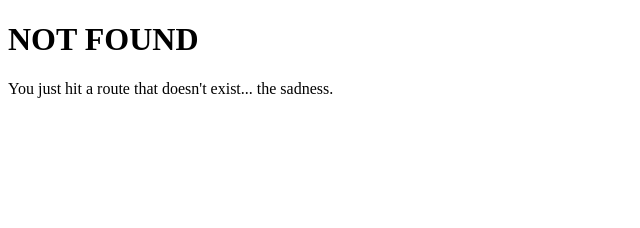
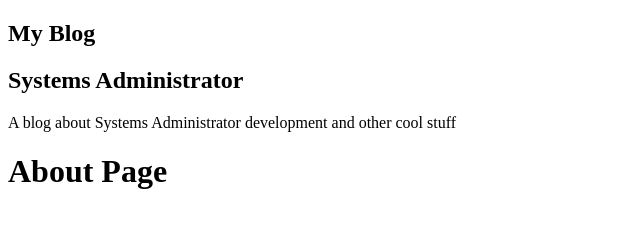
Before and after one commit to leandro-matos/gatsby-blog, a Gatsby site: page /about in a window 1280 px wide. Before the commit this address had no page. Shown: the whole page, without its empty margins (0-640 px from the left). Built offline with nearby package versions, Linux system fonts and the light colour scheme; Gatsby itself is replaced by a stand-in of ours.

Commit message:
Refatorando o Profile e inclusão da página About

```diff
--- a/gatsby-config.js
+++ b/gatsby-config.js
@@ -1,7 +1,8 @@
 module.exports = {
   siteMetadata: {
     title: `My Blog`,
-    description: `A blog about frontend development and other cool stuff`,
+    position: `Systems Administrator`,
+    description: `A blog about Systems Administrator development and other cool stuff`,
     author: `@leandro-matos`,
   },
   plugins: [
--- /dev/null
+++ b/src/components/Profile/index.js
@@ -0,0 +1,30 @@
+import React from 'react'
+import { useStaticQuery, graphql } from 'gatsby'
+
+const Profile = () => {
+  const {
+   site: {
+    siteMetadata: { title, position, description },
+    }
+   } = useStaticQuery(graphql`
+      query MySiteMetadata {
+        site {
+          siteMetadata {
+            title
+            position
+            description
+          }
+        }
+      }
+    `)
+
+    return (
+      <div className="Profile-wrapper">
+        <h1>{title}</h1>
+        <h2>{position}</h2>
+        <p>{description}</p>
+      </div>
+    )
+}
+
+export default Profile
--- a/src/components/layout.js
+++ b/src/components/layout.js
@@ -1,11 +1,17 @@
 
 import React from "react"
 import PropTypes from "prop-types"
+import Profile from "./Profile"
 
 const Layout = ({ children }) => {
 
   return (
+    <>
+      <aside>
+        <Profile />
+      </aside>
       <main>{children}</main>
+    </>
   )
 }
 
--- /dev/null
+++ b/src/pages/about.js
@@ -0,0 +1,13 @@
+import React from 'react'
+
+import Layout from "../components/layout"
+import SEO from "../components/seo"
+
+const AboutPage = () => (
+    <Layout>
+      <SEO title="About" />
+      <h1>About Page</h1>
+    </Layout>
+)
+
+export default AboutPage
```
Also changed, not shown: 1 other file.
